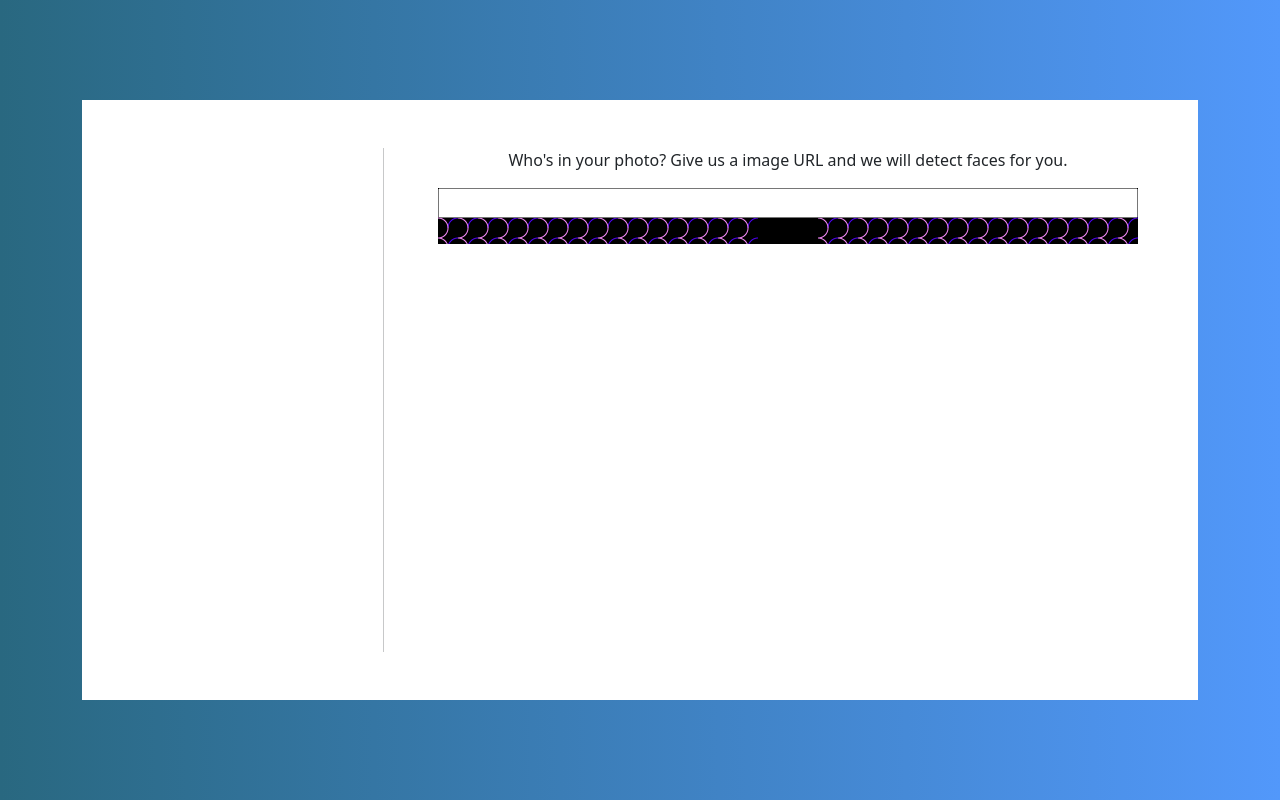
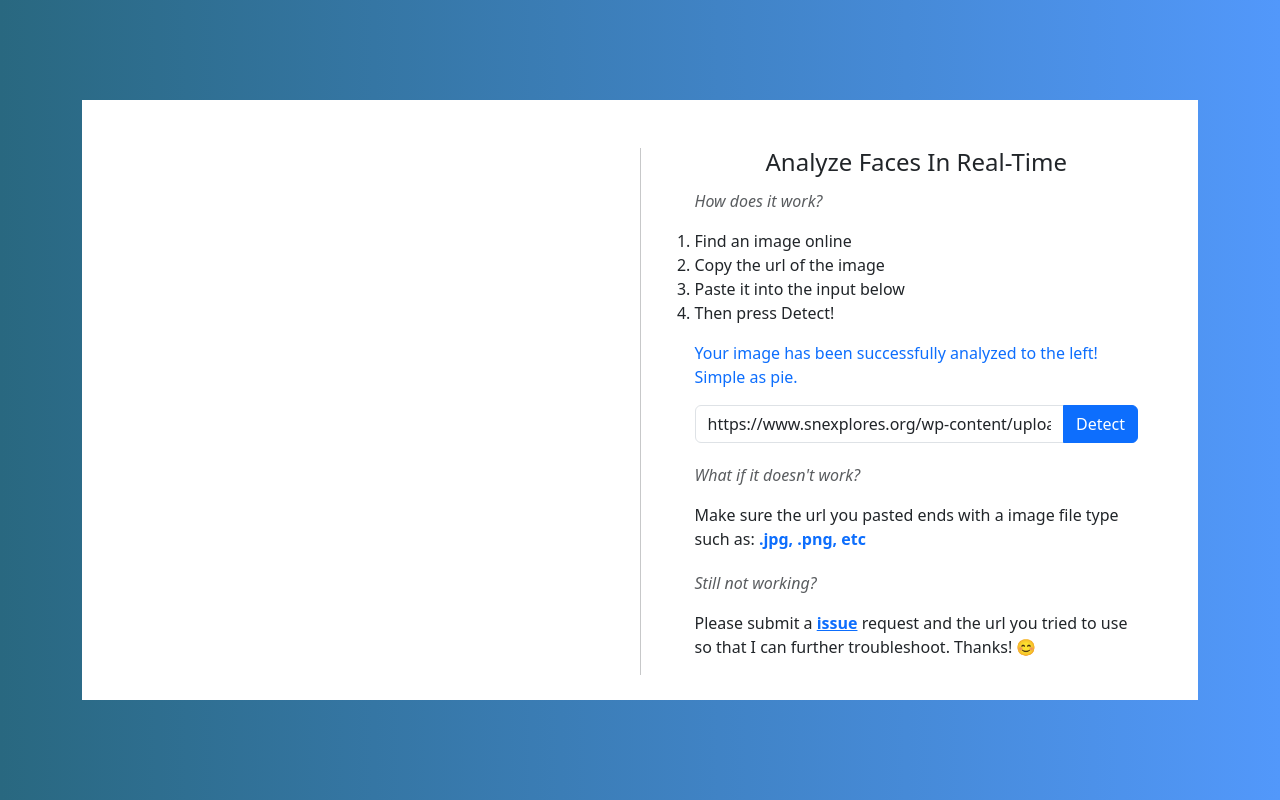
Before and after one commit to pixelRena/VisageAi, a React (Create React App) app in the folder frontend/: page / in a window 1280 px wide. Built offline with nearby package versions, Linux system fonts and the light colour scheme.

Commit message:
Updated layout and added description of usage

```diff
--- a/frontend/src/components/ImageLinkForm/ImageLinkForm.css
+++ /dev/null
@@ -1,8 +0,0 @@
-.form {
-	width: 700px;
-	background:
-	radial-gradient(circle at 0% 50%, rgba(96, 16, 48, 0) 9px, #fa8cff 10px, rgba(96, 16, 48, 0) 11px) 0px 10px,
- 	radial-gradient(at 100% 100%, rgba(96, 16, 48, 0) 9px, #5100ff 10px, rgba(96, 16, 48, 0) 11px),
- 	#000000;
-	background-size: 20px 20px;
-}
--- a/frontend/src/components/ImageLinkForm/ImageLinkForm.js
+++ b/frontend/src/components/ImageLinkForm/ImageLinkForm.js
@@ -1,20 +1,41 @@
 // This is the form on the homepage after logging in or registering
 // Where the user can enter a URL into the input field
 import React from 'react';
-import './ImageLinkForm.css';
+import Button from "react-bootstrap/button";
+import Form from 'react-bootstrap/Form';
+import InputGroup from 'react-bootstrap/InputGroup';
+import Row from "react-bootstrap/Row";
 
 const ImageLinkForm = ({ onInputChange, onImageSubmit }) => {
 	return (
 		<div>
-			<p className='f3'>
-				{'Who\'s in your photo? Give us a image URL and we will detect faces for you.'}
-			</p>
-			<div className='center'>
-				<div className='form center pa4 br3 shadow-5'>
-					<input className='f4 pa2 w-100 center' type='tex' onChange={onInputChange}/>
-					<button className='detect-btn w-40 grow f4 link ph3 pv2 dib white ba ba--white bg-black' onClick={onImageSubmit}>{'Detect'}</button>
-				</div>
-			</div>
+			<h4>
+				Analyze Faces In Real-Time
+			</h4>
+			<Row className="text-start">
+				<p className="fs-6 fw-medium fst-italic form-text">How does it work?</p>
+			</Row>
+			<Row className="text-start">
+				<ol type="1">
+					<li>Find an image online</li>
+					<li>Copy the url of the image</li>
+					<li>Paste it into the input below</li>
+					<li>Then press Detect!</li>
+				</ol>
+				<p className="text-primary">Your image has been successfully analyzed to the left! Simple as pie.</p>
+			</Row>
+			<Row className='center'>
+				<InputGroup className='w-100 center'>
+					<Form.Control onChange={onInputChange} value="https://www.snexplores.org/wp-content/uploads/2022/08/1440_face_mites_feat.jpg"/>
+					<Button variant="primary" size="md" type="submit" onClick={onImageSubmit}>Detect</Button>
+				</InputGroup>
+			</Row>
+			<Row className="text-start pt-3">
+				<p className="fs-6 fw-medium fst-italic form-text">What if it doesn't work?</p>
+				<p>Make sure the url you pasted ends with a image file type such as: <span className="text-primary fw-bold">.jpg, .png, etc</span></p>
+				<p className="fs-6 fw-medium fst-italic form-text">Still not working?</p>
+				<p>Please submit a <a href="https://github.com/pixelRena/Clarifai-Model-Detection/issues" className="text-primary text-underline fw-bold">issue</a> request and the url you tried to use so that I can further troubleshoot. Thanks! 😊</p>
+			</Row>
 		</div>
 		);
 }
```
